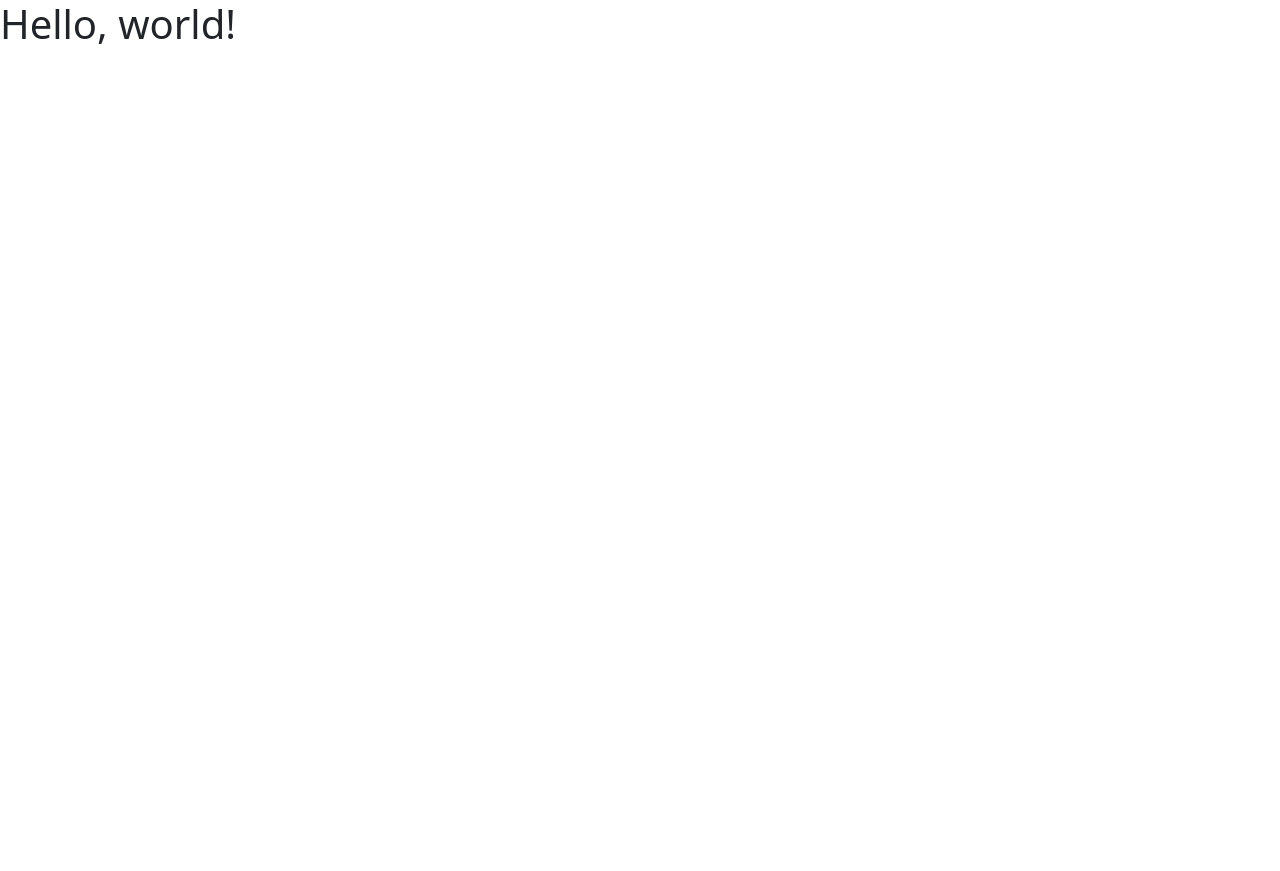
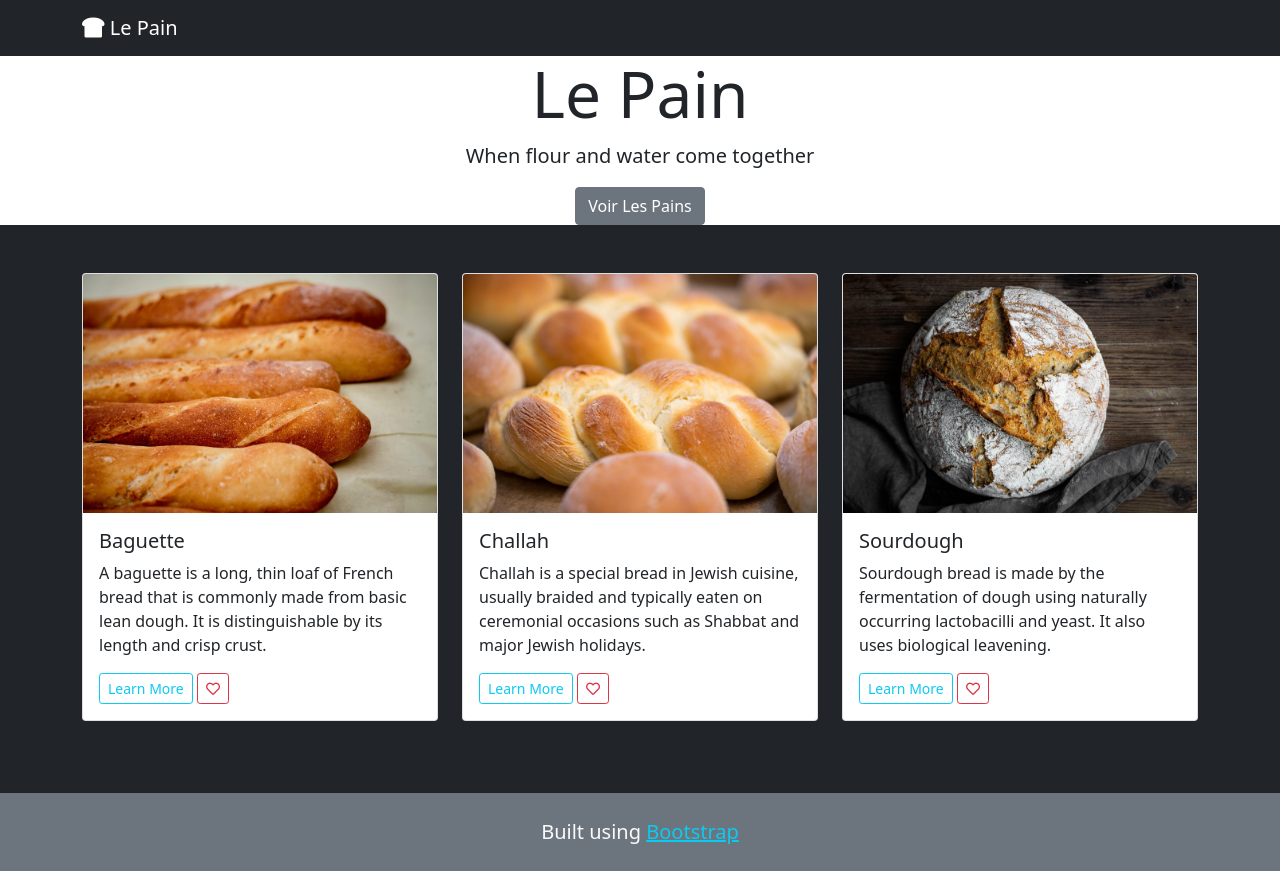
Before and after one commit to DustinMcGuire/LePain, a plain HTML site: page index.html in a window 1280 px wide. Before the commit the page ends 800 px from the top, so only its background shows below. Drawn offline with nearby package versions, Linux system fonts and the light colour scheme; a web font is replaced by a local one.

Commit message:
completed html and basic format

```diff
--- a/index.html
+++ b/index.html
@@ -13,8 +13,10 @@
     <link rel="preconnect" href="https://fonts.gstatic.com">
     <link href="https://fonts.googleapis.com/css2?family=IM+Fell+French+Canon&display=swap" rel="stylesheet">
     <!-- Font Awesome -->
-    <link rel="stylesheet" href="https://use.fontawesome.com/releases/v5.15.2/css/all.css" integrity="sha384-vSIIfh2YWi9wW0r9iZe7RJPrKwp6bG+s9QZMoITbCckVJqGCCRhc+ccxNcdpHuYu" crossorigin="anonymous">
-    <link rel="stylesheet" href="https://use.fontawesome.com/releases/v5.15.2/css/all.css" integrity="sha384-vSIIfh2YWi9wW0r9iZe7RJPrKwp6bG+s9QZMoITbCckVJqGCCRhc+ccxNcdpHuYu" crossorigin="anonymous">
+    <link rel="stylesheet" href="https://use.fontawesome.com/releases/v5.15.2/css/all.css"
+        integrity="sha384-vSIIfh2YWi9wW0r9iZe7RJPrKwp6bG+s9QZMoITbCckVJqGCCRhc+ccxNcdpHuYu" crossorigin="anonymous">
+    <link rel="stylesheet" href="https://use.fontawesome.com/releases/v5.15.2/css/all.css"
+        integrity="sha384-vSIIfh2YWi9wW0r9iZe7RJPrKwp6bG+s9QZMoITbCckVJqGCCRhc+ccxNcdpHuYu" crossorigin="anonymous">
     <!-- CSS Link -->
     <link rel="stylesheet" href="main.css">
 
@@ -23,7 +25,87 @@
 </head>
 
 <body>
-    <h1>Hello, world!</h1>
+    <!-- Nav Bar -->
+    <!-- sticky-top will set the "position: sticky" style to the nav element -->
+    <nav class="navbar navbar-dark bg-dark sticky-top">
+        <div class="container">
+            <a class="navbar-brand" href="https://en.wikipedia.org/wiki/Bread" target="_blank"><i
+                    class="fas fa-bread-slice"></i> Le Pain</a>
+        </div>
+    </nav>
+
+    <!-- Header -->
+    <div id="header" class="d-flex flex-column justify-content-center align-items-center m-0 text-center">
+        <h1 class="display-3">Le Pain</h1>
+        <p class="lead">When flour and water come together</p>
+        <a href="#gallery" class="btn btn-secondary">Voir Les Pains</a>
+    </div>
+
+    <!-- Gallery -->
+    <div id="gallery" class="bg-dark p-5">
+        <div class="container">
+            <div class="row">
+                <!-- Card 1 -->
+                <div class="mb-4 col-lg  ">
+                    <div class="card">
+                        <img src="Photos/baguette.jpg" class="card-img-top" alt="Baguette Bread">
+                        <div class="card-body">
+                            <h5 class="card-title">Baguette</h5>
+                            <p class="card-text">A baguette is a long, thin loaf of French bread that is commonly made
+                                from basic lean dough. It is distinguishable by its length and crisp crust.</p>
+                            <a href="https://en.wikipedia.org/wiki/Baguette" class="btn btn-outline-info btn-sm"
+                                target="_blank">Learn More</a>
+                            <a href="#" class="btn btn-outline-danger btn-sm">
+                                <i class="far fa-heart"></i>
+                            </a>
+                        </div>
+                    </div>
+                </div>
+                <!-- Card 2 -->
+                <div class="mb-4 col-lg  ">
+                    <div class="card">
+                        <img src="Photos/challah.jpg" class="card-img-top" alt="Challah">
+                        <div class="card-body">
+                            <h5 class="card-title">Challah</h5>
+                            <p class="card-text">Challah is a special bread in Jewish cuisine, usually braided and
+                                typically eaten on ceremonial occasions such as Shabbat and major Jewish holidays.</p>
+                            <a href="https://en.wikipedia.org/wiki/Challah" class="btn btn-outline-info btn-sm"
+                                target="_blank">Learn More</a>
+                            <a href="#" class="btn btn-outline-danger btn-sm">
+                                <i class="far fa-heart"></i>
+                            </a>
+                        </div>
+                    </div>
+                </div>
+                <!-- Card 2 -->
+                <div class="mb-4 col-lg  ">
+                    <div class="card">
+                        <img src="Photos/sourdough.jpg" class="card-img-top" alt="Challah">
+                        <div class="card-body">
+                            <h5 class="card-title">Sourdough</h5>
+                            <p class="card-text">Sourdough bread is made by the fermentation of dough using naturally
+                                occurring lactobacilli and yeast. It also uses biological leavening.
+                            </p>
+                            <a href="https://en.wikipedia.org/wiki/Sourdough
+                          " class="btn btn-outline-info btn-sm" target="_blank">Learn More</a>
+                            <a href="#" class="btn btn-outline-danger btn-sm">
+                                <i class="far fa-heart"></i>
+                            </a>
+                        </div>
+                    </div>
+                </div>
+
+
+            </div>
+        </div>
+    </div>
+
+    <!-- Footer -->
+<div id="footer" class="bg-secondary">
+    <div class="container">
+        <p class="lead mb-0 p-4 text-light text-center">Built using <a href="https://getbootstrap.com/" target="_blank" class="text-info">Bootstrap</a></p>
+    </div>
+</div>
 
     <!-- Optional JavaScript; choose one of the two! -->
 
```
